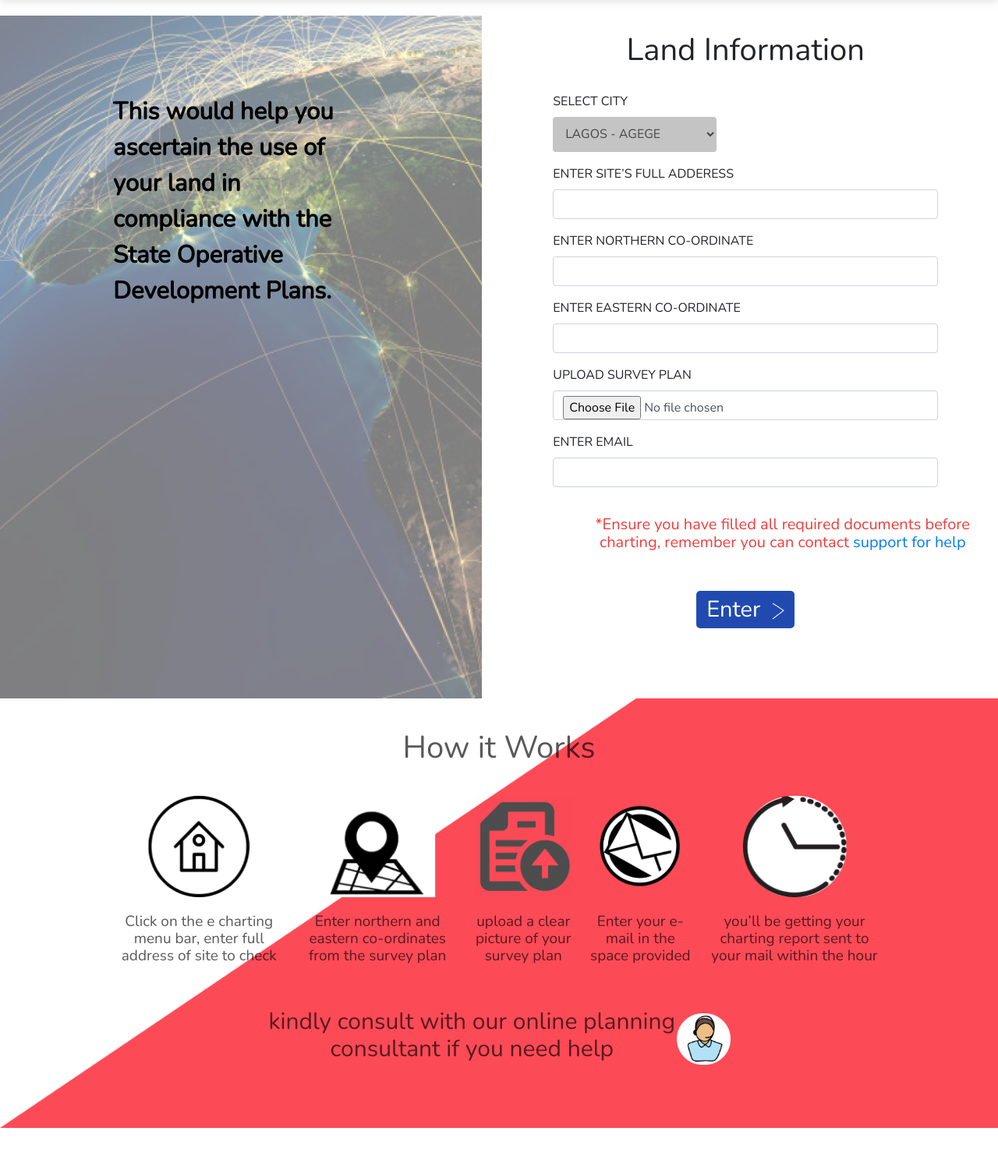
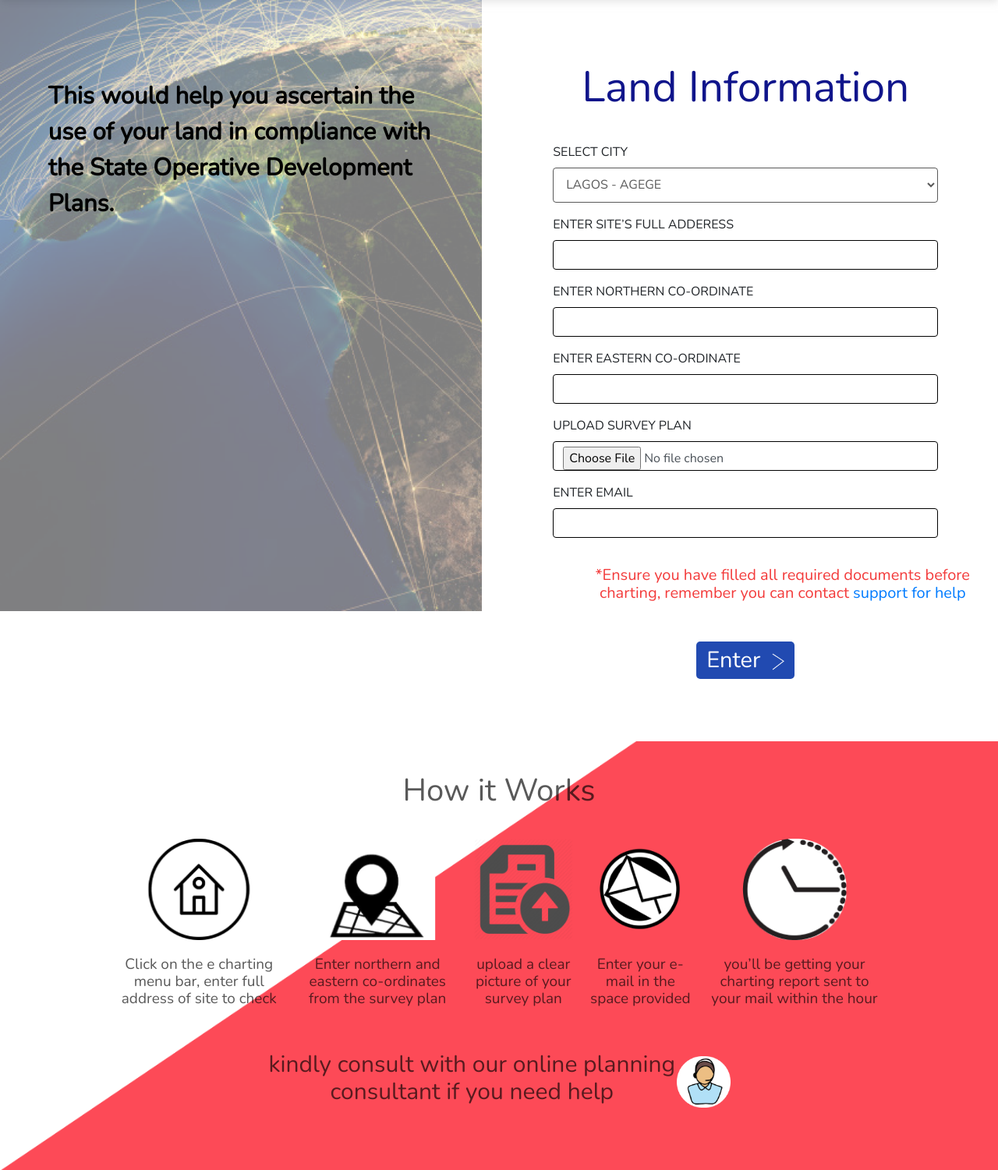
Before and after one commit to oladejimujeeb/MasterBuilder, a Flask app: page /land-info in a window 1280 px wide. Shown: the part 89-1590 px from the top of the page at 78% size. Run offline with Flask 2, Linux system fonts and the light colour scheme; the visitor is signed in with stand-in values (Sample User, id 1); some libraries are stand-ins or nearby versions.

Commit message:
ammended codes

```diff
--- a/app.py
+++ b/app.py
@@ -5,7 +5,7 @@ from models import *
 app = Flask("__name__")
 app.config.from_pyfile('config.cfg')
 db.init_app(app)
-from flask_mail import Mail, Message #as MailMessage
+from flask_mail import Mail, Message
 zmail = Mail(app)
 
 
--- a/authentication.py
+++ b/authentication.py
@@ -23,8 +23,6 @@ def hash_password(password):
 
 #REGISTER USER API - POST
 def register_user():
-    # pre_register()
-    # data = request.get_json()
     fields = ['lastname', 'firstname', 'phonenumber', 'email', 'password', 'surveylist']
     if not all(i in request.json for i in fields):
         return jsonify({'status' : False, 'message' : 'One or More Missing Field(s)!!!'}), 400
--- a/templates/building-permit.html
+++ b/templates/building-permit.html
@@ -91,7 +91,7 @@
                 </div>
                 <div>
                     <div class="text-center">
-                        <a class="btn btn-apply" href="building-permit.html">APPLY FOR BUILDING PERMIT &emsp;<img src="../static/images/arrow.png" class="img-fluid" alt="icon"></a>
+                        <a class="btn btn-apply" href="building-permit">APPLY FOR BUILDING PERMIT &emsp;<img src="../static/images/arrow.png" class="img-fluid" alt="icon"></a>
                     </div>
                 </div>
             </div>
--- a/templates/includes/_land-info-styles.html
+++ b/templates/includes/_land-info-styles.html
@@ -1,5 +1,6 @@
     <style>
         .building-permit {
+            margin-top: 0;
             background: url(../static/images/real_estate.png);
             background-repeat: no-repeat;
             background-size: cover;
@@ -14,15 +15,15 @@
         .btn.btn-create.btn-chart {
             margin-top: 35px;
         }
-        .building-permit h1 {
+        .land-info h1 {
             padding-top: 30px;
             font-weight: 500;
-            font-size: 71px;
+            font-size: 55px;
             line-height: 83px;
             color: #10158B;
         }
         .building-permit h2 {
-            width: 53%;
+            width: 80%;
             margin: auto;
             font-weight: 600;
             font-size: 31px;
@@ -30,11 +31,22 @@
             color: #000;
         }
         #select-city {
-            background: #C4C4C4;
-            border: #C4C4C4;
+            background: transparent;
+            margin-bottom: 10px;
+            width: 100%;
+            text-align: left;
+            line-height: 1.5;
+            padding: .375rem .75rem;
+            padding-top: .375rem;
+            font-size: 16px;
+        }
+        .building-permit .form-control,
+        #select-city {
+            height: 45px;
+            border: 1px solid rgba(0, 0, 0, 0.65);
             color: rgba(0, 0, 0, 0.65);
         }
-        .building-permit input {
+        .land-info input {
             width: 100%;
             border: 1px solid #000;
         }
@@ -55,14 +67,14 @@
                 line-height: 30px;
             }
             #form-wrapper {
-                width: auto;
+                width: 100%;
             }
         }
         #dropdownitem.dropdown-menu[x-placement^=bottom], .dropdown-menu[x-placement^=left], .dropdown-menu[x-placement^=right], .dropdown-menu[x-placement^=top] {
-                /*top: 90px!important;*/
+                /*top: 90px!important;
                 left: 100%!important;
         }
-        .building-permit label {
+        .land-info label {
             color: #000;
         }
     </style>
--- a/templates/index.html
+++ b/templates/index.html
@@ -9,7 +9,7 @@
                 <div class="col-lg-6 col-md-6">
                     <div>
                         <h1><strong>Verify</strong> and <strong>Acquire</strong> all land documents in <strong>1 hour </strong></h1>
-                        <a class="btn btn-create" href="" data-aos="fade-up">Get Started</a>
+                        <a class="btn btn-create" href="land-info" data-aos="fade-up">Get Started</a>
                     </div>
                 </div>
                 <div class="col-lg-6 col-md-6">
--- a/templates/requestsuccessful.html
+++ b/templates/requestsuccessful.html
@@ -46,7 +46,7 @@
             </div>
         </div>
         <div class="text-center">
-            <button class="btn btn-request" data-aos="fade-up">Submit</button>
+            <!-- <button class="btn btn-request" data-aos="fade-up">Submit</button> -->
             <img src="../static/images/success_.png" class="img-responsive success-image" alt="success image" />
             <!-- <span class="submission">Submission successful, you will be recieving a call from one of our personnels shortly</span> -->
             <span class="submission">{{message}}</span>
```
Also changed, not shown: middleware.py (+0 -54 lines).
